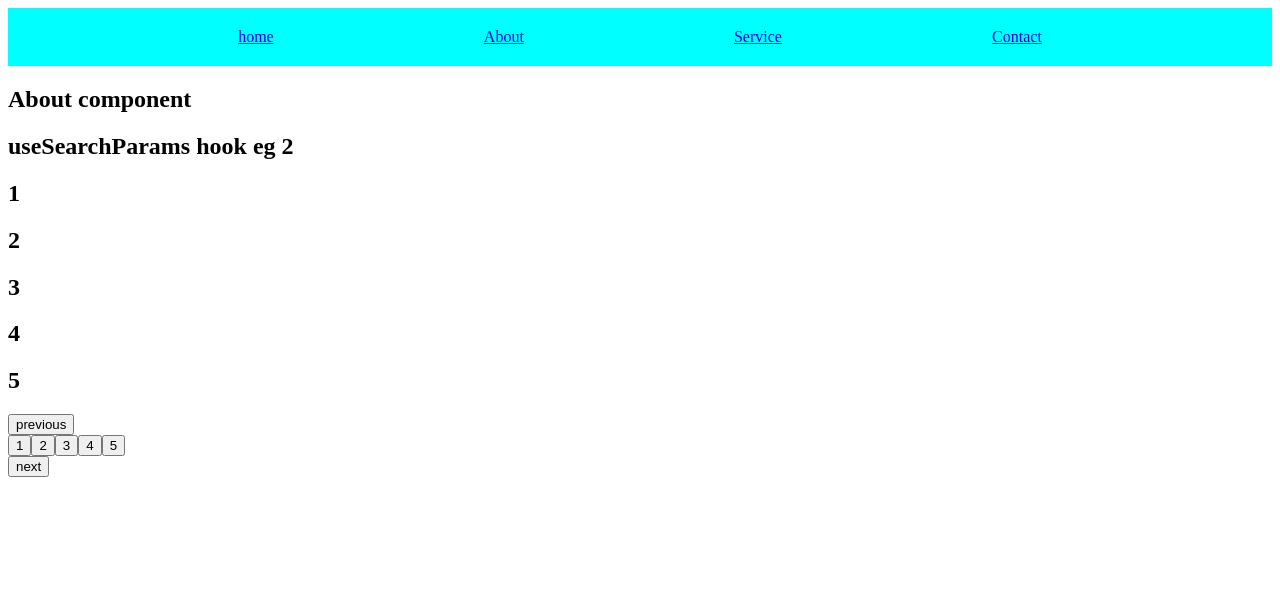
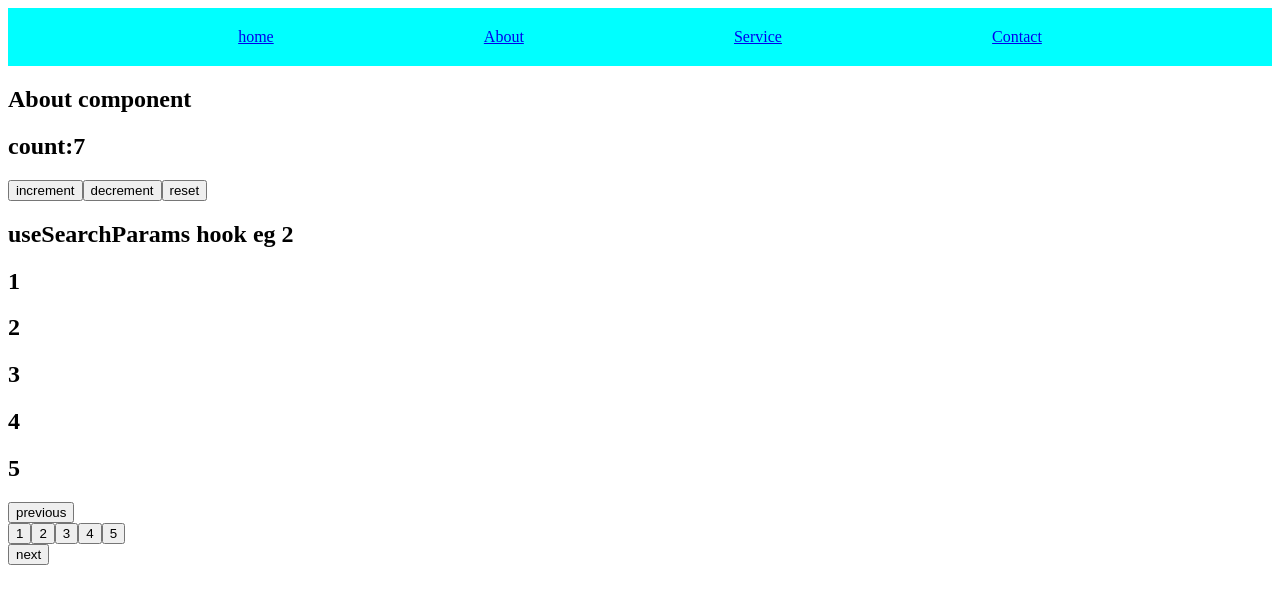
Before and after one commit to kamalrajms/sebB2, a React (Vite) app: page / in a window 1280 px wide. Shown: the top 604 px of the page. Built offline with nearby package versions, Linux system fonts and the light colour scheme.

Commit message:
API,custome hook

```diff
--- a/package.json
+++ b/package.json
@@ -10,6 +10,7 @@
     "preview": "vite preview"
   },
   "dependencies": {
+    "axios": "^1.20.0",
     "react": "^19.2.8",
     "react-dom": "^19.2.8",
     "react-router-dom": "^7.18.4"
--- /dev/null
+++ b/src/Component/useAxiosAPI.js
@@ -0,0 +1,24 @@
+import axios from "axios";
+import { useEffect, useState } from "react";
+
+function useAxiosAPI(url) {
+  const [data, setData] = useState([]);
+  const [loading, setLoading] = useState(true);
+  const [error, setError] = useState("");
+
+  useEffect(() => {
+    const fetch = async () => {
+      try {
+        const response = await axios.get(url);
+        setData(response.data);
+      } catch (error) {
+        setError(error.message);
+      } finally {
+        setLoading(false);
+      }
+    };
+    fetch();
+  }, [url]);
+  return { data, loading, error };
+}
+export default useAxiosAPI;
--- /dev/null
+++ b/src/Component/useCount.js
@@ -0,0 +1,17 @@
+import { useState } from "react";
+
+function useCount(intialValue) {
+  const [count, setCount] = useState(intialValue);
+
+  const increment = () => {
+    setCount(count + 1);
+  };
+  const decrement = () => {
+    setCount(count - 1);
+  };
+  const reset = () => {
+    setCount(0);
+  };
+  return { count, increment, decrement, reset };
+}
+export default useCount;
--- a/src/Route/About.jsx
+++ b/src/Route/About.jsx
@@ -1,10 +1,18 @@
 import React from "react";
 import Page from "../Component/Page";
+// import FetchAPi from "../Component/FetchAPi";
+import useCount from "../Component/useCount";
 
 export default function About() {
+  const { count, increment, decrement, reset } = useCount(7);
   return (
     <div>
       <h2>About component</h2>
+      <h2>count:{count}</h2>
+      <button onClick={increment}>increment</button>
+      <button onClick={decrement}>decrement</button>
+      <button onClick={reset}>reset</button>
+
       <Page />
     </div>
   );
--- a/src/Route/Contact.jsx
+++ b/src/Route/Contact.jsx
@@ -1,9 +1,26 @@
 import React from "react";
+import useAxiosAPI from "../Component/useAxiosAPI";
 
 export default function Contact() {
+  const {
+    data: user,
+    loading,
+    error,
+  } = useAxiosAPI("https://jsonplaceholder.typicode.com/users");
+  if (loading) return <h2>loadddinnngggg......!!!!!!1</h2>;
+  if (error) return <h2 style={{ color: "red" }}>{error}</h2>;
   return (
     <div>
       <h2>contact component</h2>
+      {user.map((person) => (
+        <div
+          key={person.id}
+          style={{ padding: "20px", border: "2px solid #333" }}
+        >
+          <h2>name:{person.name}</h2>
+          <h2>email:{person.email}</h2>
+        </div>
+      ))}
     </div>
   );
 }
```
Also changed, not shown: src/Text.txt, 1 other file (tests, documents, lock files or other folders).
